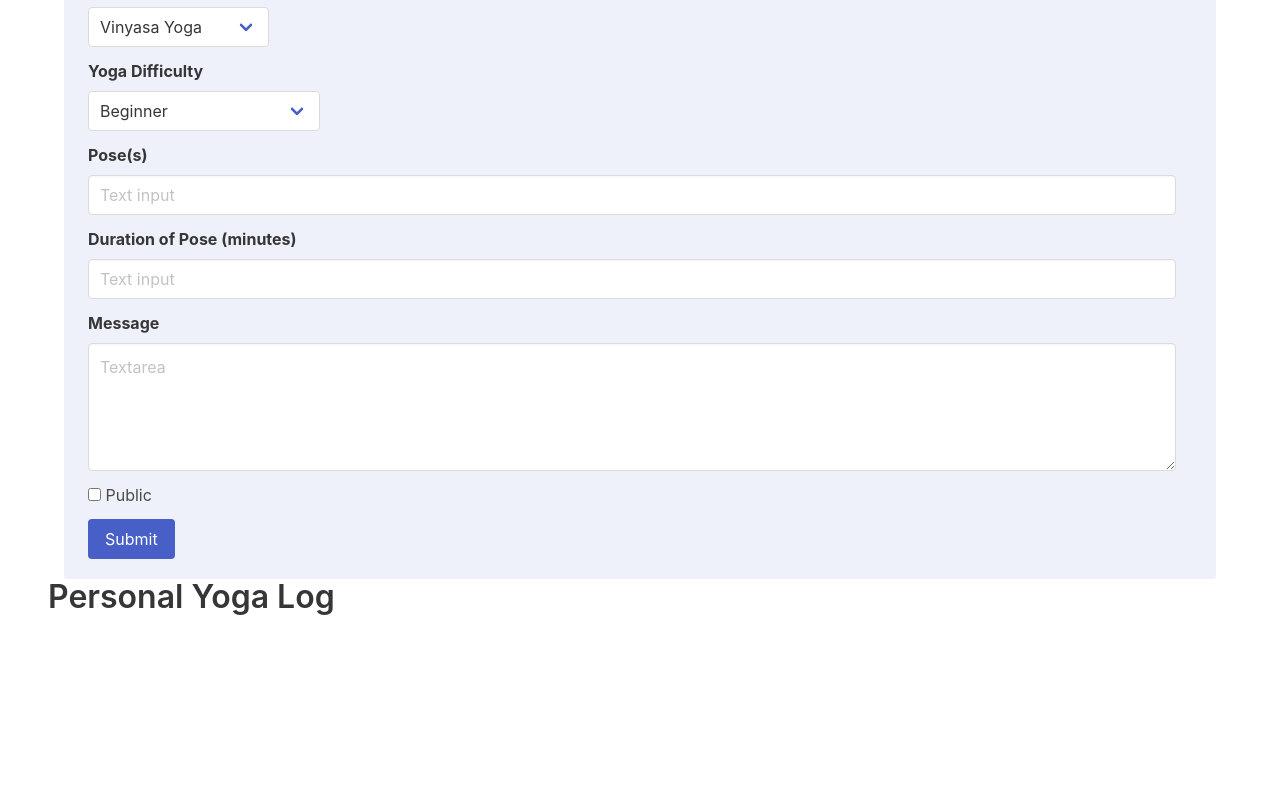
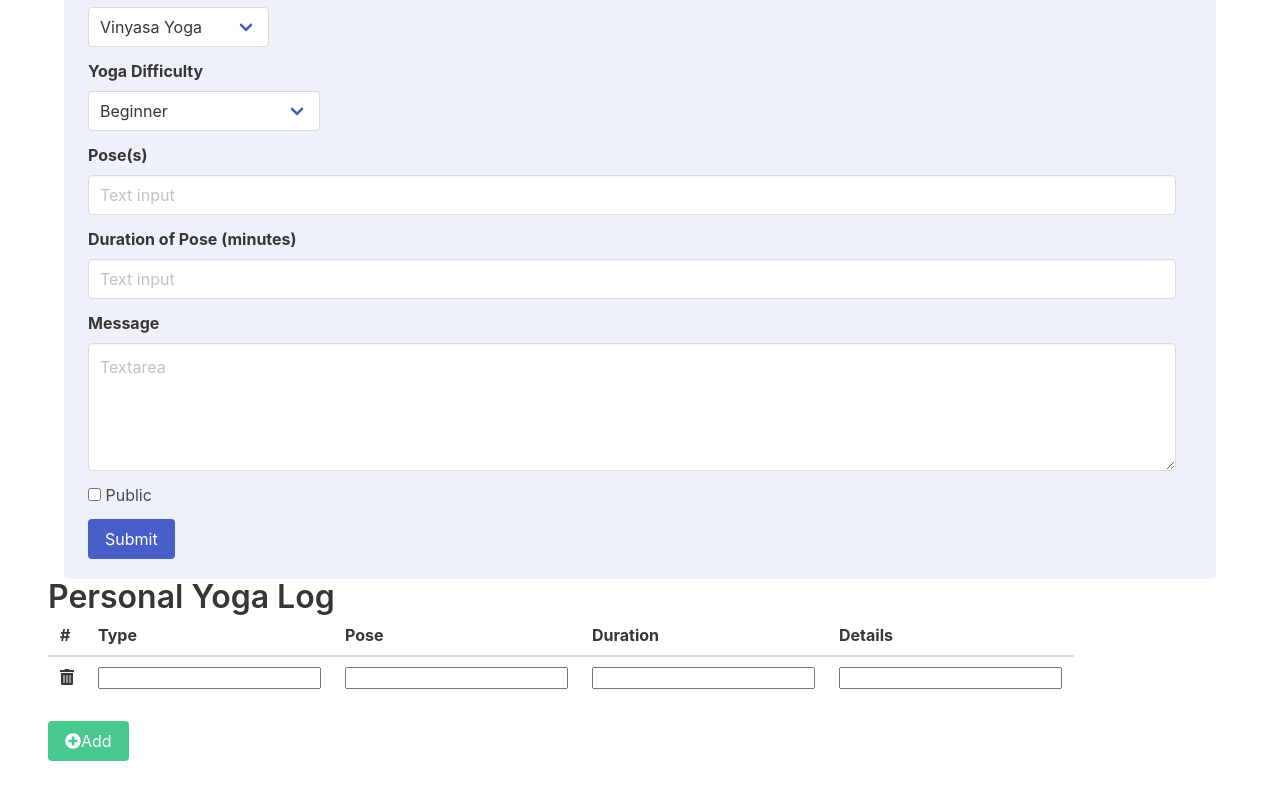
Before and after one commit to velem1/ExerciseAppFall2020, a Vue app in the folder client/: page /#/addexercise in a window 1280 px wide. Shown: the part 258-1058 px from the top of the page. Before the commit the page ends 921 px from the top, so only its background shows below. Built offline with nearby package versions, Linux system fonts and the light colour scheme.

Commit message:
client side update

```diff
--- a/client/src/components/PersonalLog.vue
+++ b/client/src/components/PersonalLog.vue
@@ -1,5 +1,78 @@
 <template>
-  <div>
-    <h2 class="title">Personal Yoga Log</h2>
+  <div id="yogaLog">
+    <div>
+      <h2 class="title">Personal Yoga Log</h2>
+    </div>
+
+    <table class="table">
+
+      <thead>
+        <tr>
+          <th scope="col">#</th>
+          <th scope="col">Type</th>
+          <th scope="col text-right">Pose</th>
+          <th scope="col text-right">Duration</th>
+          <th scope="col text-right">Details</th>
+        </tr>
+      </thead>
+
+      <tbody>
+      <tr v-for="(yoga_input, k) in yoga_inputs" :key="k">
+        <td scope="row" class="trashIconContainer">
+          <i class="fas fa-trash-alt" @click="deleteRow(k, yoga_input)"></i>
+        </td>
+        <td>
+          <input class="form-control" type="text" v-model="yoga_input.yoga_type" />
+        </td>
+        <td>
+          <input class="form-control" type="text" v-model="yoga_input.yoga_pose" />
+        </td>
+        <td>
+          <input class="form-control text-right" type="number" min="0" step="1" v-model="yoga_input.yoga_duration" @change="calculateLineTotal(yoga_input)"
+          />
+        </td>
+        <td>
+          <input class="form-control" type="text" v-model="yoga_input.yoga_message" />
+        </td>
+      </tr>
+      </tbody>
+    </table>
+
+    <button class="button is-success" @click="addNewRow">
+      <i class="fas fa-plus-circle"></i>
+      Add
+    </button>
+
   </div>
 </template>
+
+<script>
+  export default {
+    name: "yogaLog",
+    data: ()=> ({
+      yoga_inputs: [{
+        yoga_type: '',
+        yoga_pose: '',
+        yoga_duration: '',
+        yoga_message: '',
+      }]
+    }),
+    methods:{
+      addNewRow() {
+        this.yoga_inputs.push({
+          yoga_type: '',
+          yoga_pose: '',
+          yoga_duration: '',
+          yoga_message: '',
+        })
+      },
+      deleteRow(index, yoga_input) {
+        var idx = this.yoga_inputs.indexOf(yoga_input);
+        console.log(idx, index);
+        if (idx > -1) {
+          this.yoga_inputs.splice(idx, 1);
+        }
+      },
+    }
+  }
+</script>
```
